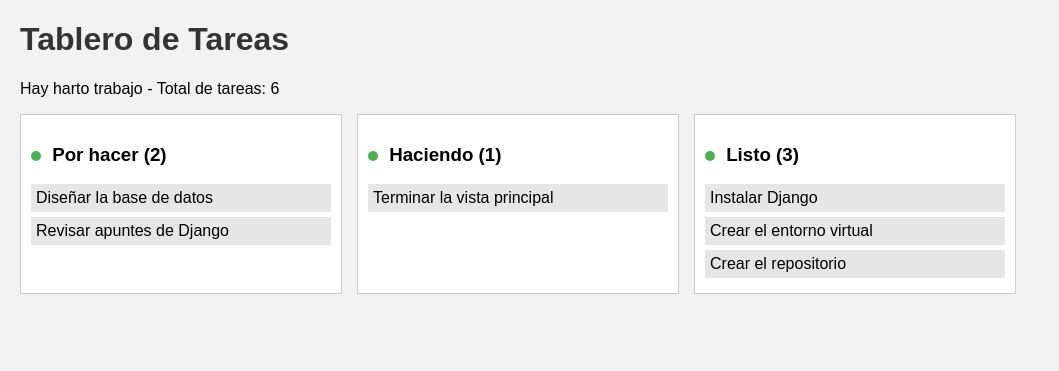
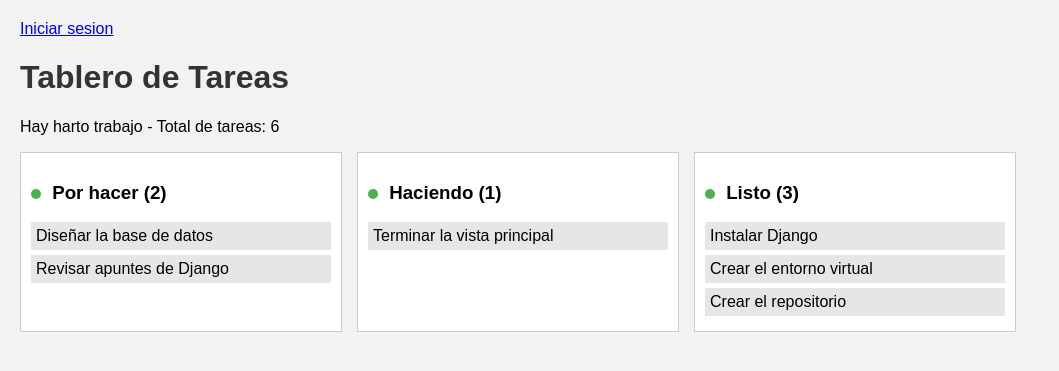
Before and after one commit to pedrogbr3/backend-tablero, a Django app: page / in a window 1280 px wide. Shown: the top 371 px of the page, without its empty margins (0-1059 px from the left). Run offline with Django 5.2, Linux system fonts and the light colour scheme.

Commit message:
agrego link para iniciar sesion en la vista publica

```diff
--- a/templates/tablero/inicio.html
+++ b/templates/tablero/inicio.html
@@ -44,6 +44,8 @@
     </style>
 </head>
 <body>
+    <p><a href="{% url 'login' %}">Iniciar sesion</a></p>
+
     <h1>{{ nombre_proyecto }}</h1>
     <p>{{ estado }} - Total de tareas: {{ total }}</p>
 
```
